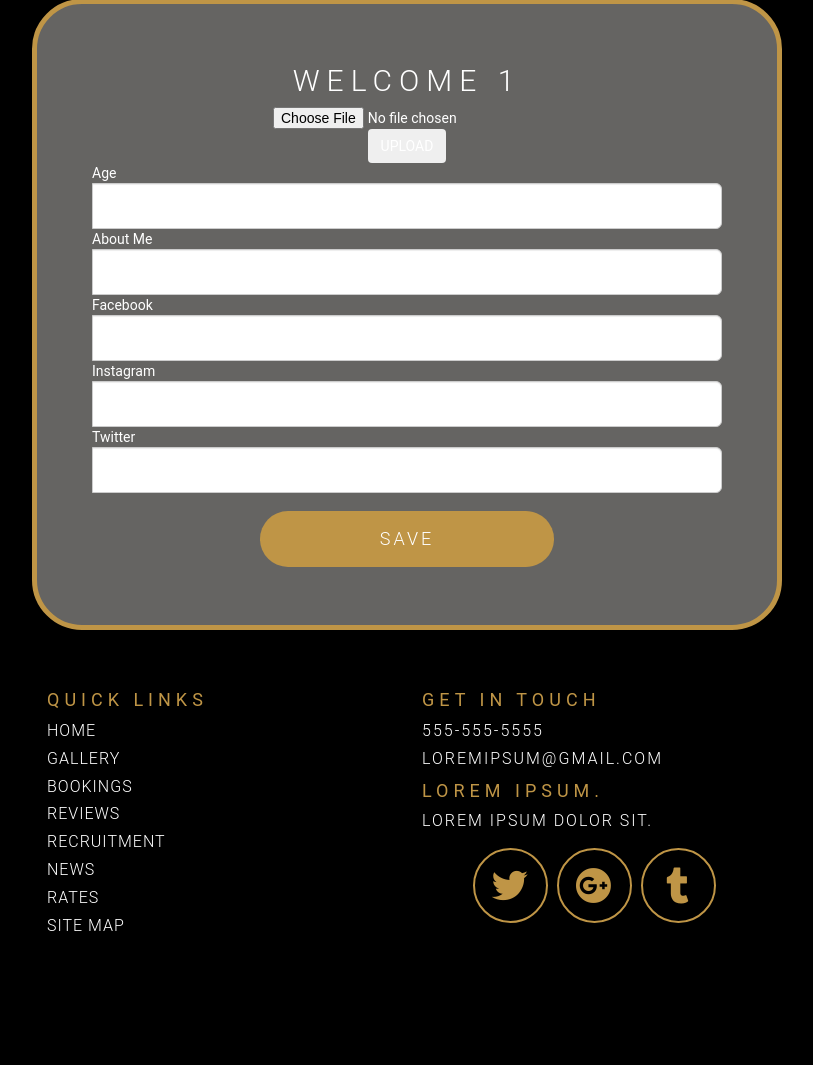
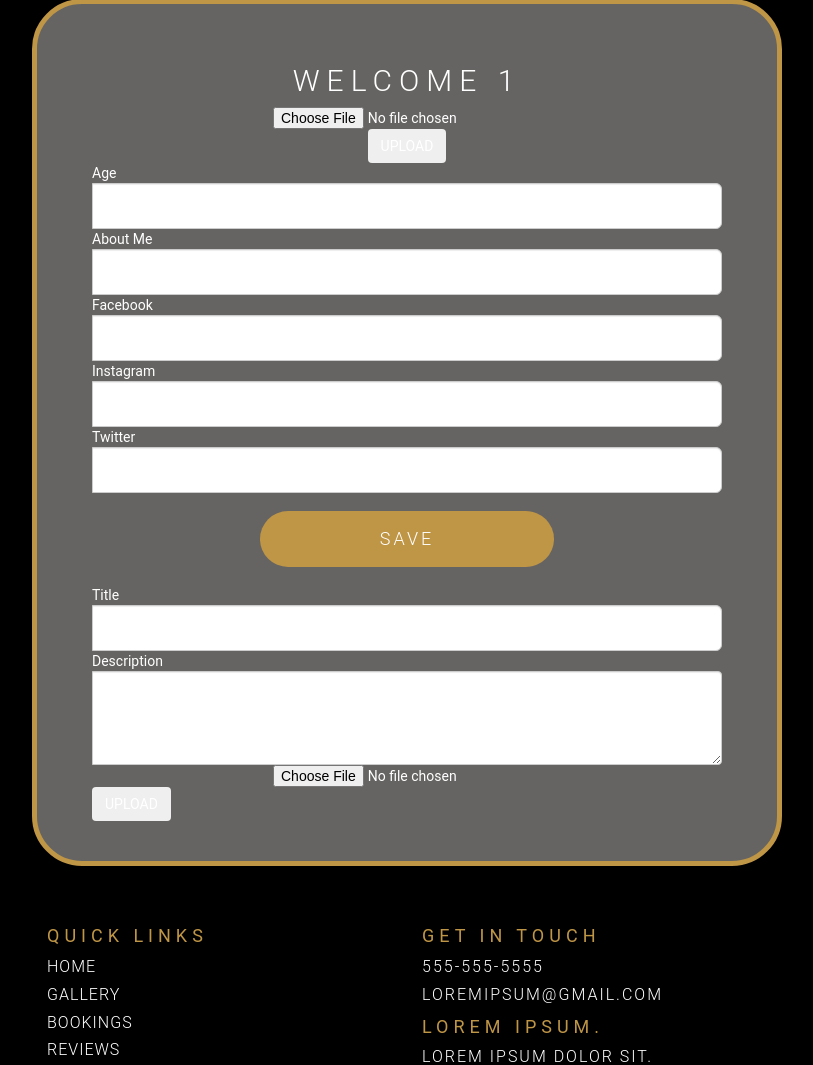
Before and after one commit to Kealtoast/member_site, a PHP site: page /profile.php in a window 1280 px wide. Shown: the part 222-1287 px from the top of the page, without its empty margins (233-1046 px from the left). Before the commit the page ends 1153 px from the top, so only its background shows below. Run offline with PHP 8.4, Linux system fonts and the light colour scheme; the visitor is signed in with stand-in values (Sample User, id 1); some libraries are stand-ins or nearby versions.

Commit message:
Back end now working, able to upload image and log data in sql

```diff
--- a/member.php
+++ b/member.php
@@ -9,8 +9,3 @@ require_once 'header.php';
 
  <?php require_once 'footer.php';
   ?>
-
-  12.24571428571429
-  24.89
-  34.99
-  4.998571428571429
--- a/profile.php
+++ b/profile.php
@@ -53,6 +53,35 @@ include_once 'header.php';
 								</div>
 
 							</div>
+						</form>
+					</div>
+				</div>
+				<!--Section for Gallery image upload-->
+				<div clsss="row">
+					<div class="col-xs-12">
+					<form action="includes/upload.gallery.inc.php" method="POST" enctype="multipart/form-data">
+						<div class="input-group">
+
+							<div class="input-group input-group-lg">
+								<div class="input-group-prepend">
+									<span class="input-group-text" id="inputGroup-sizing-lg">Title</span>
+								</div>
+								<input type="text" name="title" class="form-control">
+							</div>
+							<div class="">
+								<div class="input-group-prepend">
+									<span class="input-group-text">Description</span>
+								</div>
+								<textarea class="form-control" rows="4" name="desc"></textarea>
+							</div>
+							<input class="custom-file-input image" type="file" name="image">
+							<button class="btn btn-outline-secondary" type="submit" name="submit">UPLOAD</button>
+					</form>
+					</div>
+				</div>
+			</div>
+		</div>
+
 
 </section>
 <?php
```
Also changed, not shown: includes/upload.gallery.inc.php (+7 -4 lines).
